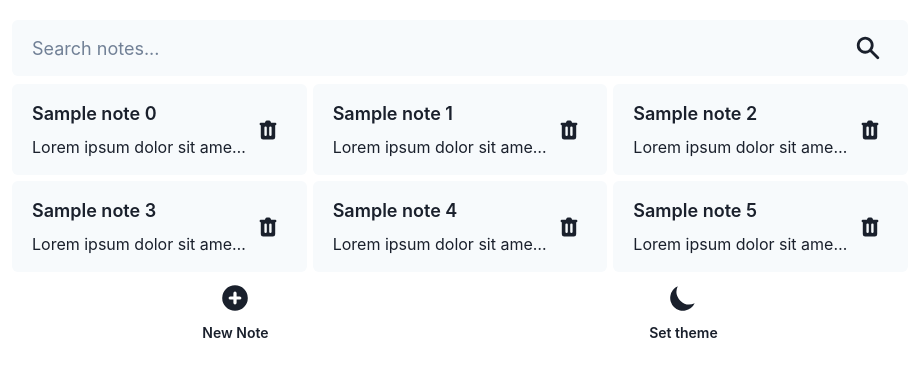
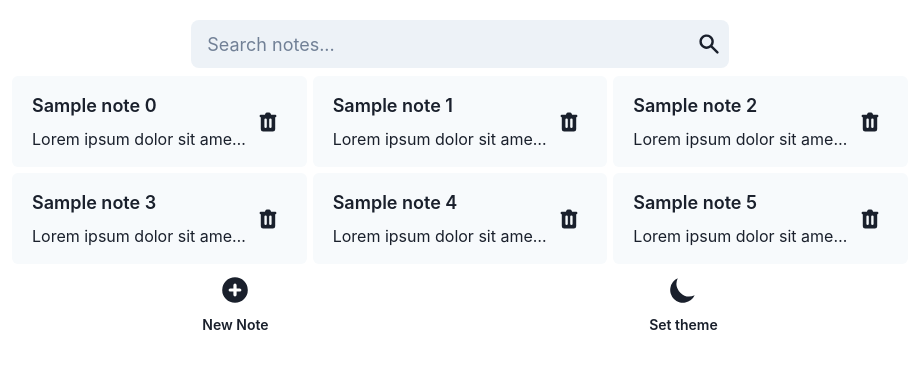
Before and after one commit to dougdomingos/Noted-App, a React (Vite) app: page / in a window 1280 px wide. Shown: the top 376 px of the page, without its empty margins (180-1091 px from the left). Built offline with nearby package versions, Linux system fonts and the light colour scheme.

Commit message:
feat(Searchbox): change searchbox styles

```diff
--- a/src/components/Searchbox/index.tsx
+++ b/src/components/Searchbox/index.tsx
@@ -10,19 +10,37 @@ import {
 import { HiSearch } from "react-icons/hi";
 
 function Searchbox() {
-  const searchboxBgColor = useColorModeValue("gray.50", "gray.600");
+  const searchboxStyles = useColorModeValue(
+    {
+      bgColor: "gray.100",
+      border: "none",
+      borderColor: "none",
+    },
+    {
+      bgColor: "transparent",
+      border: "1px",
+      borderColor: "gray.600",
+    }
+  );
 
   return (
-    <Box w={"full"} h={14} bgColor={searchboxBgColor} rounded={"md"}>
-      <InputGroup h={"full"} px={5}>
+    <Box
+      w={{ base: "full", md: "60%" }}
+      h={12}
+      mx={{ md: "auto" }}
+      rounded={"lg"}
+      {...searchboxStyles}
+    >
+      <InputGroup h={"full"}>
         <Input
           type={"text"}
+          px={4}
           variant={"unstyled"}
           fontSize={"lg"}
           placeholder={"Search notes..."}
         />
-        <InputRightElement h={"full"} mr={5}>
-          <Icon as={HiSearch} boxSize={7} />
+        <InputRightElement h={"full"}>
+          <Icon as={HiSearch} boxSize={6} />
         </InputRightElement>
       </InputGroup>
     </Box>
```
